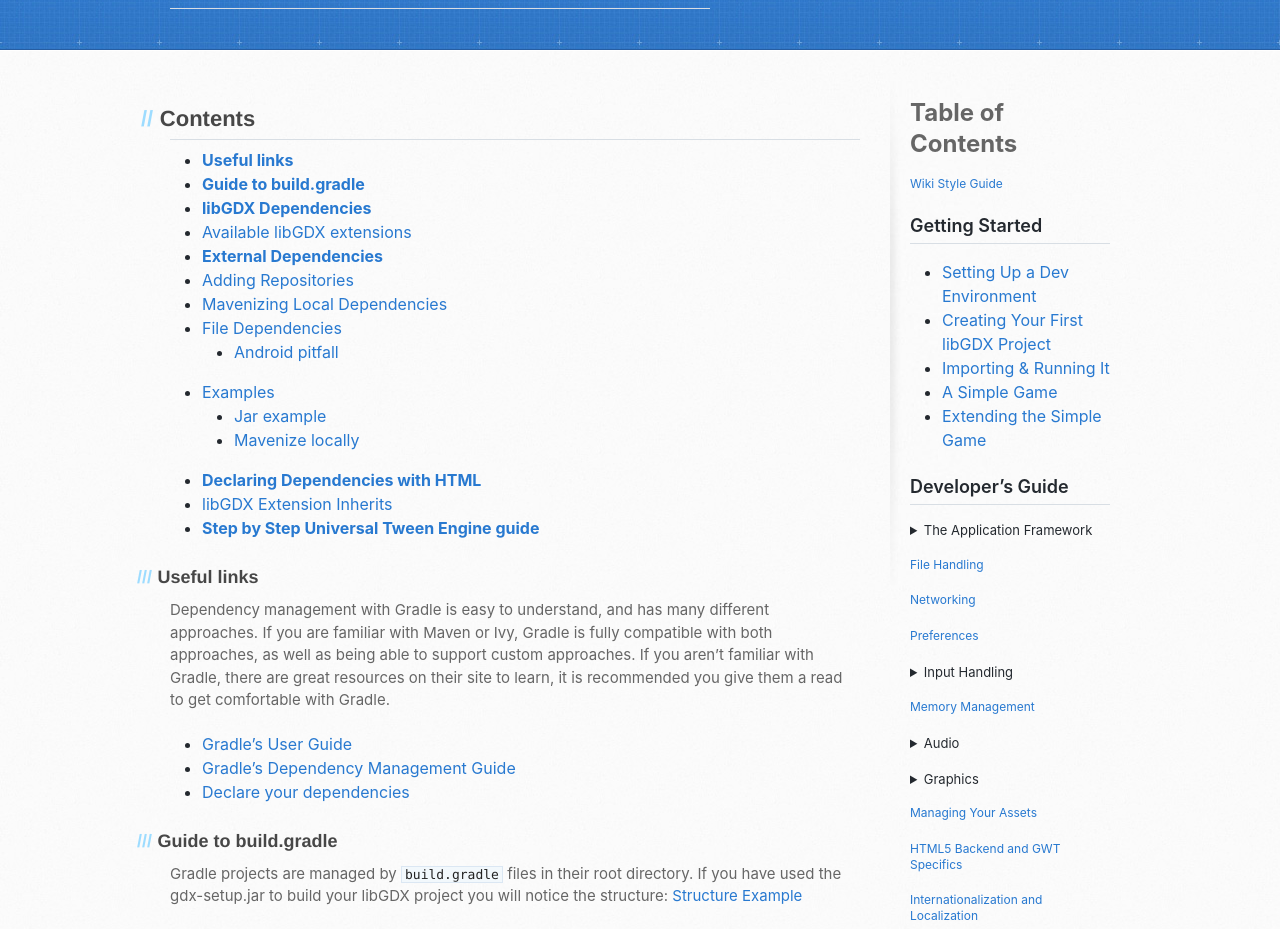
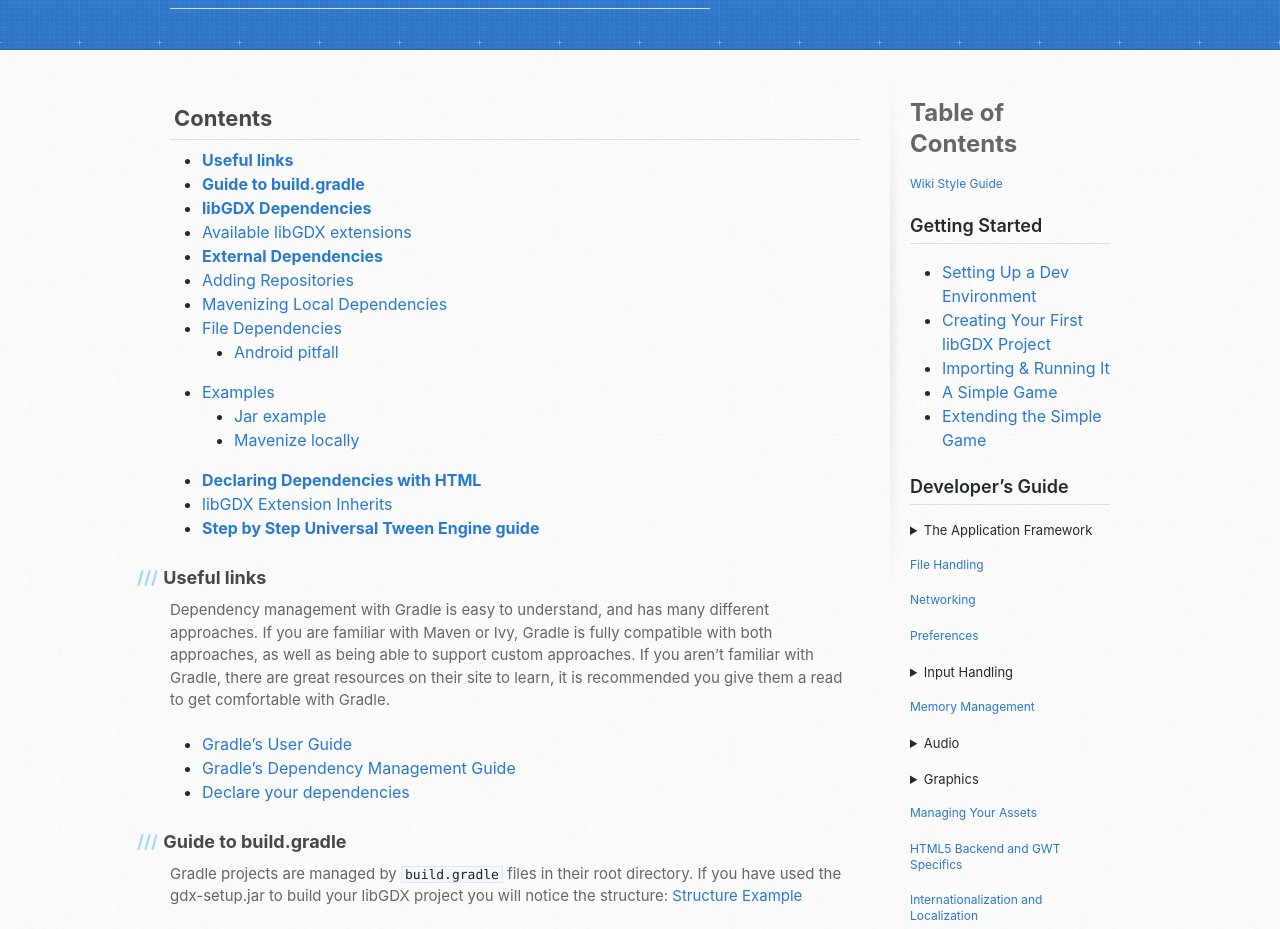
Before and after one commit to Spaio/libgdx-wiki-on-pages, a Jekyll site: the page built from wiki/dependency-management-with-gradle.md, in a window 1280 px wide. Shown: the part 198-1127 px from the top of the page. Built offline with Jekyll 4.4.1, drawn with Linux system fonts in a browser that asks for light colours; our own code applies the rules of GitHub Pages for plain Markdown files; the repository's description, which GitHub fills in, is left out.

Commit message:
Update jekyll-theme-architect.scss

```diff
--- a/_sass/jekyll-theme-architect.scss
+++ b/_sass/jekyll-theme-architect.scss
@@ -196,23 +196,15 @@ form {
 
 #main-content h2 {
   margin-bottom: 8px;
-  font-family: 'Architects Daughter', 'Helvetica Neue', Helvetica, Arial, serif;
   font-size: 22px;
   font-weight: bold;
   color: #474747;
   text-indent: 4px;
 }
-#main-content h2:before {
-  padding-right: 0.3em;
-  margin-left: -1.5em;
-  content: "//";
-  color: #9ddcff;
-}
 
 #main-content h3 {
   margin-top: 24px;
   margin-bottom: 8px;
-  font-family: 'Architects Daughter', 'Helvetica Neue', Helvetica, Arial, serif;
   font-size: 18px;
   font-weight: bold;
   color: #474747;
@@ -228,7 +220,6 @@ form {
 
 #main-content h4 {
   margin-bottom: 8px;
-  font-family: 'Architects Daughter', 'Helvetica Neue', Helvetica, Arial, serif;
   font-size: 15px;
   font-weight: bold;
   color: #474747;
@@ -244,7 +235,6 @@ h4:before {
 
 #main-content h5 {
   margin-bottom: 8px;
-  font-family: 'Architects Daughter', 'Helvetica Neue', Helvetica, Arial, serif;
   font-size: 14px;
   color: #474747;
   text-indent: 3px;
@@ -258,7 +248,6 @@ h5:before {
 
 #main-content h6 {
   margin-bottom: 8px;
-  font-family: 'Architects Daughter', 'Helvetica Neue', Helvetica, Arial, serif;
   font-size: .8em;
   color: #474747;
   text-indent: 3px;
```
